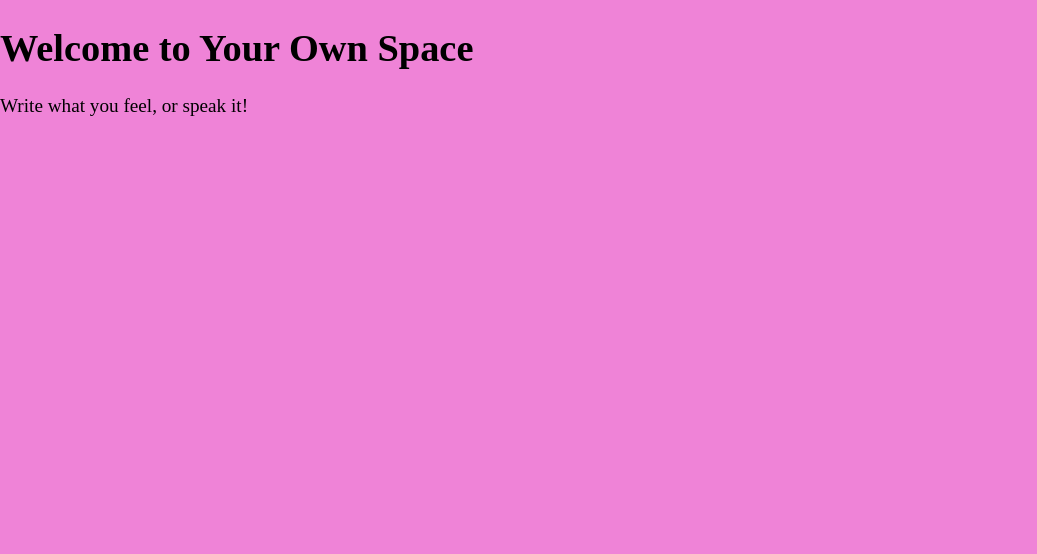
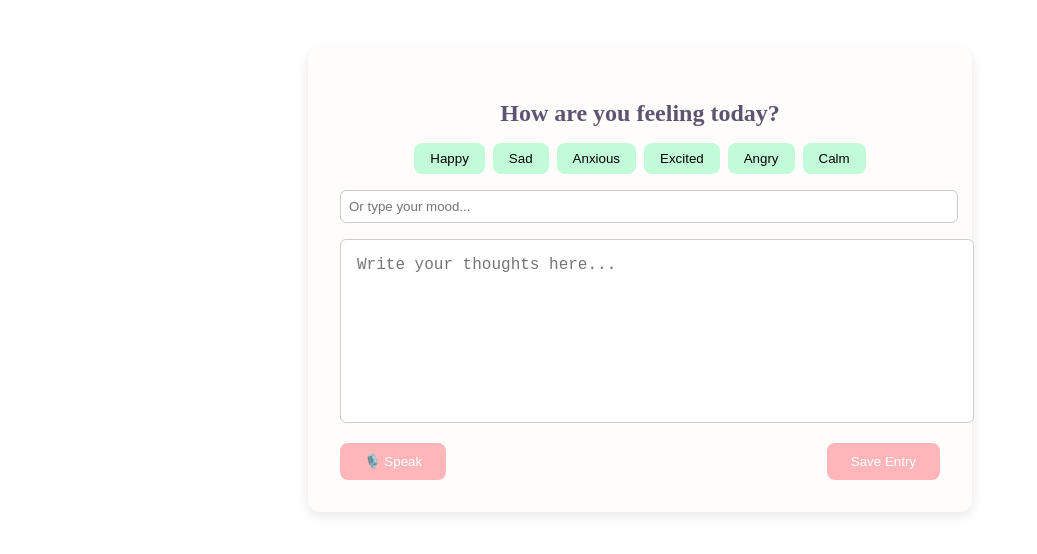
Before and after one commit to ShaynaMBarclay/vent2me, a React (Vite) app: page /journal in a window 1280 px wide. Shown: the top 554 px of the page, without its empty margins (0-1037 px from the left). Built offline with nearby package versions, Linux system fonts and the light colour scheme; the HTML template or start-up script is replaced by a standard one.

Commit message:
journal started

```diff
--- a/src/pages/Journal.jsx
+++ b/src/pages/Journal.jsx
@@ -1,10 +1,98 @@
+import { useState, useEffect, useRef } from 'react';
+import '../styles/Journal.css';
+
+
+const moods = [ 'Happy', 'Sad', 'Anxious', 'Excited', 'Angry', 'Calm'];
+
+
 function Journal() {
+    const [selectedMood, setSelectedMood] = useState('');
+    const [customMood, setCustomMood] = useState('');
+    const [entry, setEntry] = useState('');
+    const [isListening, setIsListening] = useState(false);
+    const recognitionRef = useRef(null);
+
+    // Voice recognition setup
+    useEffect(() => {
+      if (!('webkitSpeechRecognition' in window || 'SpeechRecognition' in window)) {
+        alert('Sorry, your browser does not support voice-to-text.');
+        return;
+      }
+
+      const SpeechRecognition = window.SpeechRecognition || window.webkitSpeechRecognition;
+      const recognition = new SpeechRecognition();
+      recognition.lang = 'en-US';
+      recognition.continuous = false;
+      recognition.interimResults = false;
+
+      recognition.onresult = (event) => {
+        const transcript = event.results[0][0].transcript;
+        setEntry((prev) => prev + ' ' + transcript);
+        setIsListening(false);
+      };
+
+      recognition.onend = () => {
+        setIsListening(false);
+      };
+
+      recognitionRef.current = recognition;
+    }, []);
+
+    const startListening = () => {
+      if (recognitionRef.current && !isListening) {
+        setIsListening(true);
+        recognitionRef.current.start();
+      }
+    };
+
+    const handleSubmit = (e) => {
+        e.preventDefault();
+        const mood = customMood || selectedMood;
+        console.log('Mood:', mood);
+        console.log('Entry:', entry);
+        // You can save to localStorage or backend later
+        setSelectedMood('');
+        setCustomMood('');
+        setEntry('');
+      };
+
     return (
-        <div>
-        <h1>Welcome to Your Own Space</h1>
-        <p>Write what you feel, or speak it!</p>
+        <div className="journal-container">
+        <h2>How are you feeling today?</h2>
+        <div className="mood-buttons">
+          {moods.map((mood) => (
+            <button
+              key={mood}
+              className={selectedMood === mood ? 'mood-button selected' : 'mood-button'}
+              onClick={() => setSelectedMood(mood)}
+            >
+              {mood}
+            </button>
+          ))}
+        </div>
+        <input
+          className="custom-mood"
+          type="text"
+          placeholder="Or type your mood..."
+          value={customMood}
+          onChange={(e) => setCustomMood(e.target.value)}
+        />
+        <textarea
+          className="journal-entry"
+          placeholder="Write your thoughts here..."
+          value={entry}
+          onChange={(e) => setEntry(e.target.value)}
+        />
+        <div className="journal-actions">
+          <button onClick={startListening} className="voice-button">
+            🎙️ Speak
+          </button>
+          <button onClick={handleSubmit} className="submit-button">
+            Save Entry
+          </button>
+        </div>
       </div>
     );
-}
+  }
 
-export default Journal;
+  export default Journal;
--- a/src/styles/App.css
+++ b/src/styles/App.css
@@ -1,9 +1,2 @@
 @import './Home.css';
-
-body {
-    min-height: 100vh;
-    margin: 0;
-    overflow-x: hidden;
-    font-size: 1.2rem;
-    background-color: #ef83d7;
-  }
+@import './Journal.css';
--- /dev/null
+++ b/src/styles/Journal.css
@@ -0,0 +1,74 @@
+.journal-container {
+    max-width: 600px;
+    margin: 3rem auto;
+    padding: 2rem;
+    border-radius: 12px;
+    background-color: #fffdfc;
+    box-shadow: 0 4px 12px rgba(0, 0, 0, 0.1);
+  }
+
+  h2 {
+    text-align: center;
+    color: #5c5470;
+    margin-bottom: 1rem;
+  }
+
+  .mood-buttons {
+    display: flex;
+    flex-wrap: wrap;
+    gap: 0.5rem;
+    justify-content: center;
+    margin-bottom: 1rem;
+  }
+
+  .mood-button {
+    background-color: #c2fbd7;
+    border: none;
+    padding: 0.5rem 1rem;
+    border-radius: 8px;
+    cursor: pointer;
+    transition: 0.3s ease;
+  }
+
+  .mood-button.selected {
+    background-color: #79e3a5;
+    font-weight: bold;
+  }
+
+  .custom-mood {
+    width: 100%;
+    padding: 0.5rem;
+    margin-bottom: 1rem;
+    border-radius: 6px;
+    border: 1px solid #ccc;
+  }
+
+  .journal-entry {
+    width: 100%;
+    height: 150px;
+    padding: 1rem;
+    border-radius: 6px;
+    border: 1px solid #ccc;
+    margin-bottom: 1rem;
+    resize: none;
+    font-size: 1rem;
+  }
+
+  .journal-actions {
+    display: flex;
+    justify-content: space-between;
+  }
+
+  .voice-button, .submit-button {
+    background-color: #ffb6b9;
+    color: white;
+    border: none;
+    padding: 0.7rem 1.5rem;
+    border-radius: 8px;
+    cursor: pointer;
+    transition: background-color 0.3s;
+  }
+
+  .voice-button:hover, .submit-button:hover {
+    background-color: #ff7b89;
+  }
```
